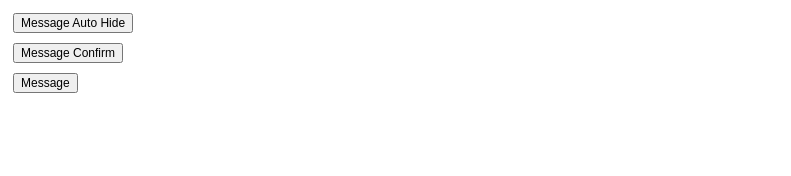
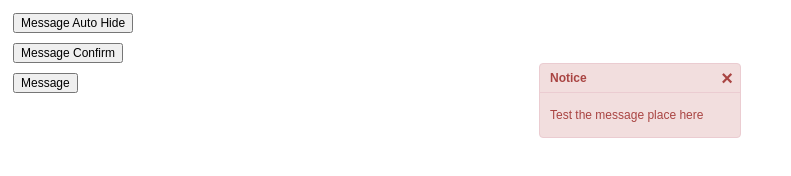
Before and after one commit to aug04/javascript, a plain HTML site: page AugJS/index.html in a window 1280 px wide. Both pictures are taken after a click on the button "Message". Shown: the whole page, without its empty margins (0-791 px from the left). Drawn offline with Linux system fonts and the light colour scheme.

Commit message:
Add type msg

```diff
--- a/AugJS/dist/augjs.js
+++ b/AugJS/dist/augjs.js
@@ -1,4 +1,7 @@
 "use strict";
+
+var defaultOffset = 50;
+var btnCloseFontSize = 20;
 
 var directions = {
 	topLeft: 'topLeft',
@@ -20,15 +23,15 @@ function getPixel(direction, $obj) {
 
 	switch(direction) {
 	case directions.topLeft:
-		result.top = 50;
+		result.top = defaultOffset;
 		result.left = ($(window).width() / 8) - ($obj.outerWidth() / 2);
 		break;
 	case directions.topCenter:
-		result.top = 50;
+		result.top = defaultOffset;
 		result.left = ($(window).width() / 2) - ($obj.outerWidth() / 2);
 		break;
 	case directions.topRight:
-		result.top = 50;
+		result.top = defaultOffset;
 		result.left = ($(window).width() / 8) * 7 - ($obj.outerWidth() / 2);
 		break;
 	case directions.midLeft:
@@ -44,15 +47,15 @@ function getPixel(direction, $obj) {
 		result.left = (($(window).width() / 8) * 7) - ($obj.outerWidth() / 2);
 		break;
 	case directions.botLeft:
-		result.top = ($(window).height() - $obj.outerHeight()) - 50;
+		result.top = ($(window).height() - $obj.outerHeight()) - defaultOffset;
 		result.left = ($(window).width() / 8) - ($obj.outerWidth() / 2);
 		break;
 	case directions.botCenter:
-		result.top = ($(window).height() - $obj.outerHeight()) - 50;
+		result.top = ($(window).height() - $obj.outerHeight()) - defaultOffset;
 		result.left = ($(window).width() / 2) - ($obj.outerWidth() / 2);
 		break;
 	case directions.botRight:
-		result.top = ($(window).height() - $obj.outerHeight()) - 50;
+		result.top = ($(window).height() - $obj.outerHeight()) - defaultOffset;
 		result.left = (($(window).width() / 8) * 7) - ($obj.outerWidth() / 2);
 		break;
 	default:
@@ -137,8 +140,9 @@ function getPixel(direction, $obj) {
 			cursor: 'pointer',
 			float: 'right',
 			padding: '0px 2px',
-			'margin-top': '5px',
-			'margin-right': '5px'
+			'margin-top': '3px',
+			'margin-right': '5px',
+			'font-size': btnCloseFontSize + 'px'
 		});
 
 		$btnClose.on('click', function(e) {
@@ -267,8 +271,9 @@ function getPixel(direction, $obj) {
 			cursor: 'pointer',
 			float: 'right',
 			padding: '0px 2px',
-			'margin-top': '5px',
-			'margin-right': '5px'
+			'margin-top': '3px',
+			'margin-right': '5px',
+			'font-size': btnCloseFontSize + 'px'
 		});
 
 		$btnClose.on('click', function(e) {
@@ -279,9 +284,13 @@ function getPixel(direction, $obj) {
 			return false;
 		});
 
+		if (opts.type && opts.type !== 'normal') {
+			$.extend(true, opts.css, opts.style[opts.type]);
+		}
+
 		$contentTitle.append($btnClose).append('<div style="clear: both;"></div>');
 		$contentTitle.css({
-			'border-bottom': '1px solid #DDD'
+			'border-bottom': '1px solid ' + opts.css['border-color']
 		});
 
 		$title.html($contentTitle);
@@ -310,10 +319,9 @@ function getPixel(direction, $obj) {
 		title: 'Notice',
 		fadeInTime: 0,
 		fadeOutTime: 0,
+		type: 'normal',
 		css: {
 			position: 'absolute',
-			border: '1px solid #DDD',
-			'border-radius': '4px',
 			display: 'none',
 			background: '#FFF',
 			color: '#333',
@@ -321,9 +329,35 @@ function getPixel(direction, $obj) {
 			'font-style': 'none',
 			'font-size': '12px',
 			'min-width': '200px',
-			'z-index': '99999'
+			'z-index': '99999',
+		    'margin-bottom': '20px',
+		    border: '1px solid transparent',
+		    'border-radius': '4px',
+		    'border-color': '#DDD'
 		},
-		direction: $.msg.directions.topCenter
+		direction: directions.topCenter,
+		style: {
+			success: {
+				color: '#3c763d',
+			    'background-color': '#dff0d8',
+			    'border-color': '#d6e9c6'
+			},
+			info: {
+				color: '#31708f',
+			    'background-color': '#d9edf7',
+			    'border-color': '#bce8f1'
+			},
+			warning: {
+				color: '#8a6d3b',
+			    'background-color': '#fcf8e3',
+			    'border-color': '#faebcc'
+			},
+			danger: {
+				color: '#a94442',
+			    'background-color': '#f2dede',
+			    'border-color': '#ebccd1'
+			}
+		}
 	};
 
 
--- a/AugJS/index.html
+++ b/AugJS/index.html
@@ -50,7 +50,9 @@
 				});
 
 				$('#btn-msg').on('click', function() {
-					$.msg('Test the message place here');
+					$.msg('Test the message place here', {
+						type: 'danger'
+					});
 				});
 			});
 		</script>
```
